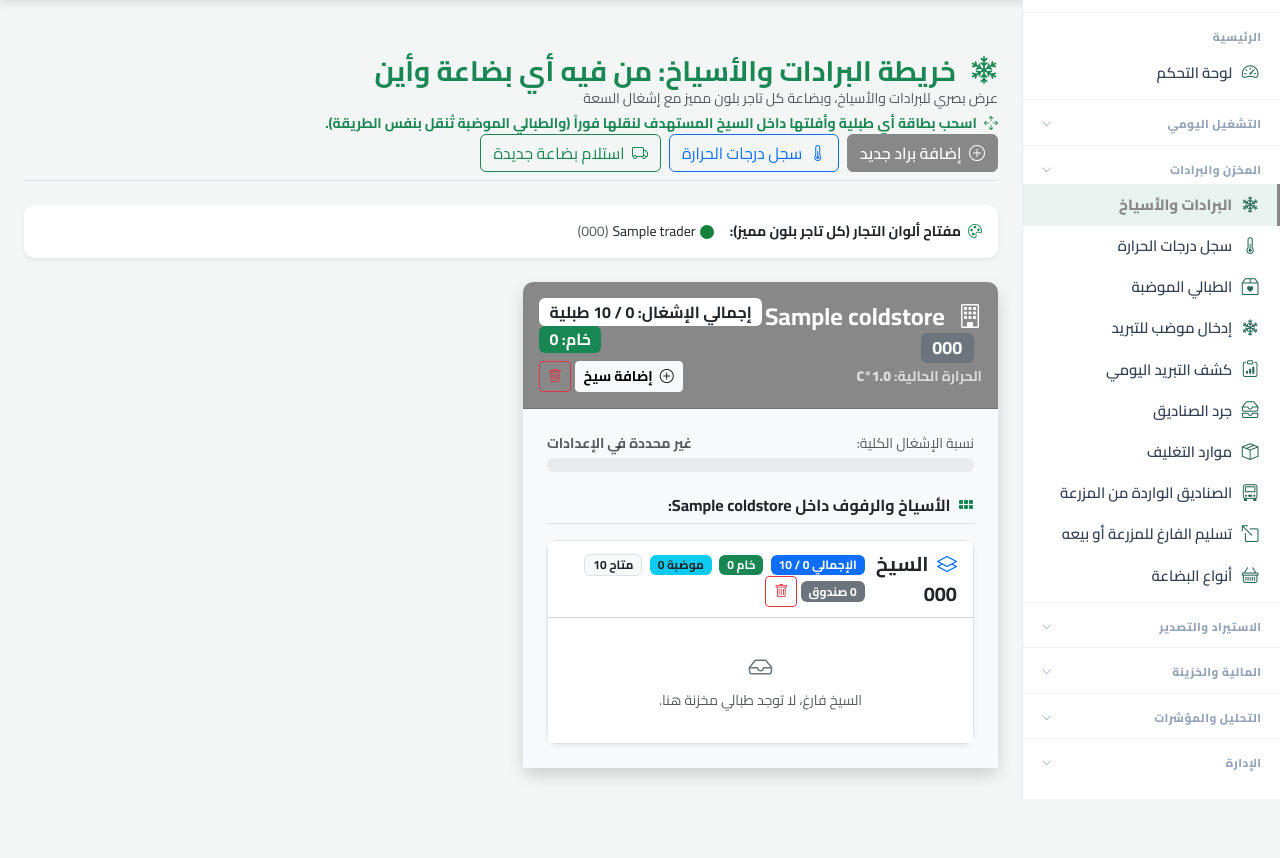
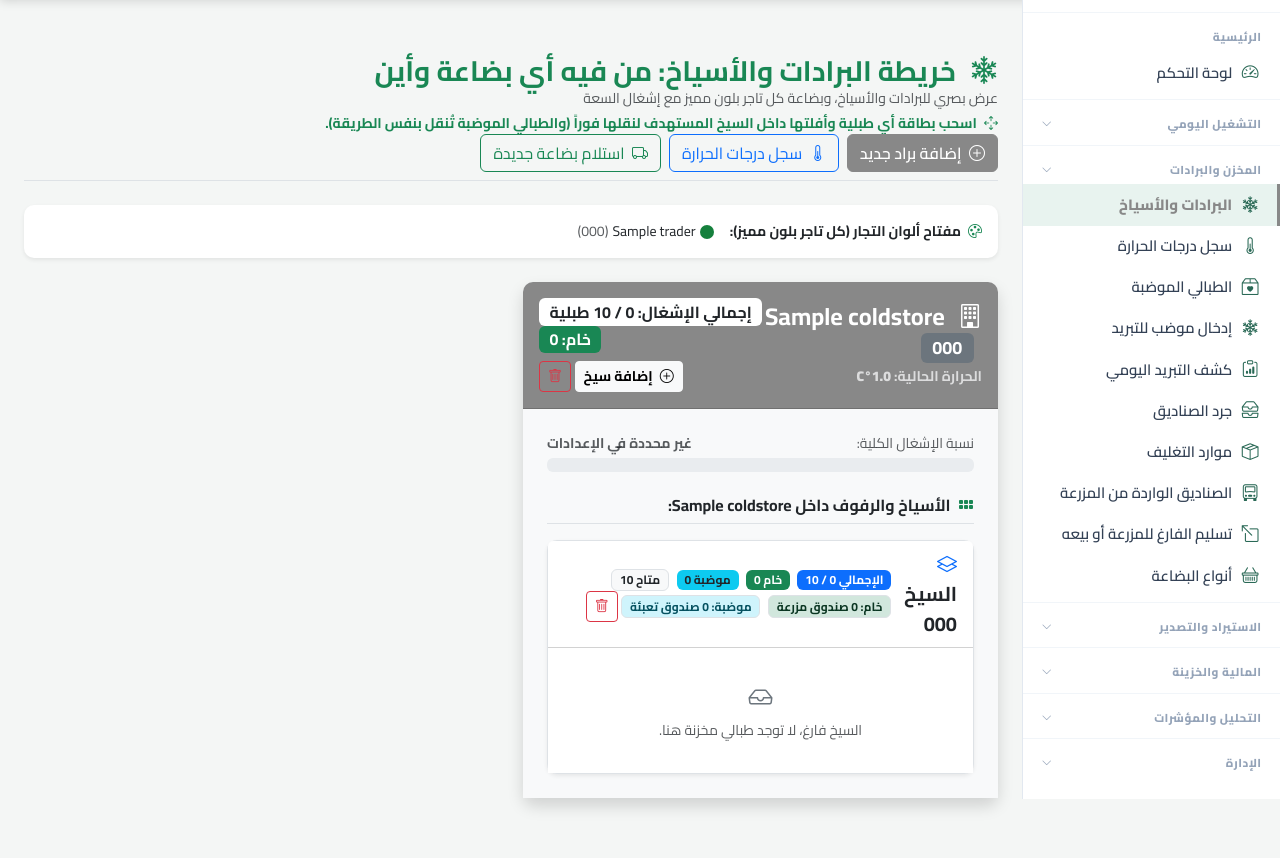
Before and after one commit to jameel-max/ERP, a Django app: page /cold-stores/ in a window 1280 px wide. Shown: the part 66-924 px from the top of the page. Run offline with Django 5.2, Linux system fonts and the light colour scheme; a user stored in the database is signed in; tables that the repository leaves empty hold one stand-in row (values such as "Sample post"); data that the repository does not hold is empty; some libraries are stand-ins or nearby versions.

Commit message:
Clarify combined cold-store shelf counts

```diff
--- a/operations/views.py
+++ b/operations/views.py
@@ -466,11 +466,14 @@ def cold_store_list(request):
             store_shelves.append({
                 'shelf': shelf,
                 'pallets': pallets,
-                'pallet_count': raw_count,
+                # Keep the legacy display key aligned with the real shelf
+                # occupancy: raw and packed pallets share the same capacity.
+                'pallet_count': raw_count + packed_count,
                 'raw_pallet_count': raw_count,
                 'packed_pallet_count': packed_count,
                 'total_pallet_count': raw_count + packed_count,
-                'total_boxes': raw_boxes + packed_boxes,
+                # These are different business units (farm crates vs sale
+                # cartons); never add them into a misleading combined total.
                 'raw_boxes': raw_boxes,
                 'packed_boxes': packed_boxes,
                 'packed_pallets': packed_pallets,
--- a/packing/tests.py
+++ b/packing/tests.py
@@ -1942,5 +1942,10 @@ class PackingQuantityLedgerTests(TestCase):
         response = self.client.get(reverse('cold_store_list'))
         self.assertEqual(response.status_code, 200)
         self.assertContains(response, 'إجمالي الإشغال: 13')
+        self.assertContains(response, 'الإجمالي 13 / 25')
+        self.assertContains(response, 'خام 8')
+        self.assertContains(response, 'موضبة 5')
+        self.assertContains(response, '400 صندوق مزرعة')
+        self.assertContains(response, '50 صندوق تعبئة')
         self.assertContains(response, 'موضبة')
         self.assertContains(response, 'خام')
--- a/templates/operations/cold_stores.html
+++ b/templates/operations/cold_stores.html
@@ -177,7 +177,8 @@
                                         {% if shelf_data.free is not None %}
                                         <span class="badge bg-light text-dark border me-1">متاح {{ shelf_data.free }}</span>
                                         {% endif %}
-                                        <span class="badge bg-secondary">{{ shelf_data.total_boxes }} صندوق</span>
+                                        <span class="badge bg-success-subtle text-success-emphasis border me-1">خام: {{ shelf_data.raw_boxes }} صندوق مزرعة</span>
+                                        <span class="badge bg-info-subtle text-info-emphasis border">موضبة: {{ shelf_data.packed_boxes }} صندوق تعبئة</span>
                                         {% include "core/_delete_button.html" with app_label="operations" model_name="shelf" object_id=shelf.pk title="حذف السيخ بشكل منفرد" %}
                                     </div>
                                 </div>
```
